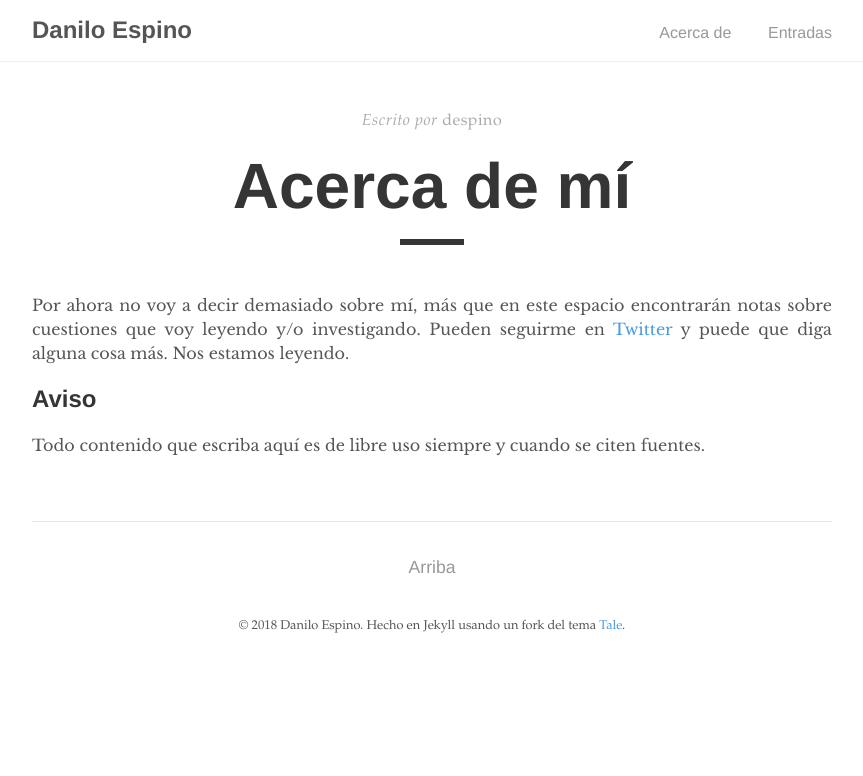
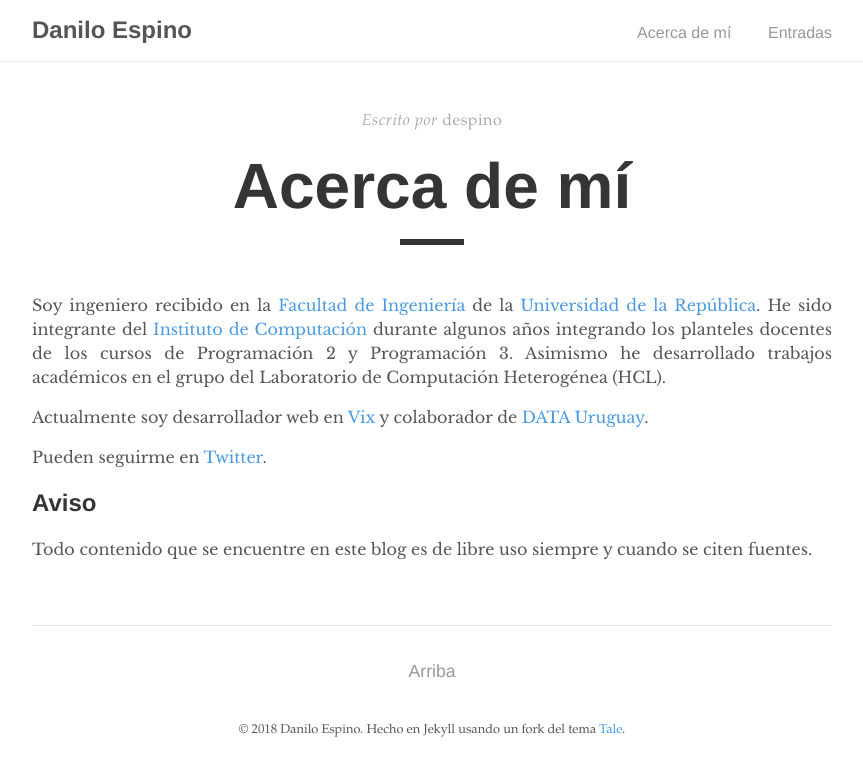
Before and after one commit to despinoUY/despinoUY.github.io, a Jekyll site: the page built from about.md, in a window 1280 px wide. Shown: the top 776 px of the page, without its empty margins (208-1071 px from the left). Built offline with Jekyll 4.4.1, drawn with Linux system fonts in a browser that asks for light colours.

```diff
--- a/_layouts/default.html
+++ b/_layouts/default.html
@@ -10,7 +10,7 @@
           <h2 class="nav-title">{{ site.title }}</h2>
         </a>
         <ul>
-          <li><a href="{{ '/acerca-de' | prepend: site.baseurl }}">Acerca de</a></li>
+          <li><a href="{{ '/acerca-de' | prepend: site.baseurl }}">Acerca de mí</a></li>
           <li><a href="{{ site.baseurl }}/">Entradas</a></li>
         </ul>
     </div>
--- a/about.md
+++ b/about.md
@@ -5,7 +5,11 @@ author: "despino"
 permalink: /acerca-de/
 ---
 
-Por ahora no voy a decir demasiado sobre mí, más que en este espacio encontrarán notas sobre cuestiones que voy leyendo y/o investigando. Pueden seguirme en [Twitter](https://www.twitter.com/despinoUY) y puede que diga alguna cosa más. Nos estamos leyendo.
+Soy ingeniero recibido en la [Facultad de Ingeniería](https://www.fing.edu.uy) de la [Universidad de la República](https://www.universidad.edu.uy). He sido integrante del [Instituto de Computación](https://www.fing.edu.uy/inco) durante algunos años integrando los planteles docentes de los cursos de Programación 2 y Programación 3. Asimismo he desarrollado trabajos académicos en el grupo del Laboratorio de Computación Heterogénea (HCL).
+
+Actualmente soy desarrollador web en [Vix](https://www.vix.com) y colaborador de [DATA Uruguay](https://www.datauy.org).
+
+Pueden seguirme en [Twitter](https://www.twitter.com/despinoUY).
 
 ## Aviso
-Todo contenido que escriba aquí es de libre uso siempre y cuando se citen fuentes.
+Todo contenido que se encuentre en este blog es de libre uso siempre y cuando se citen fuentes.
```
